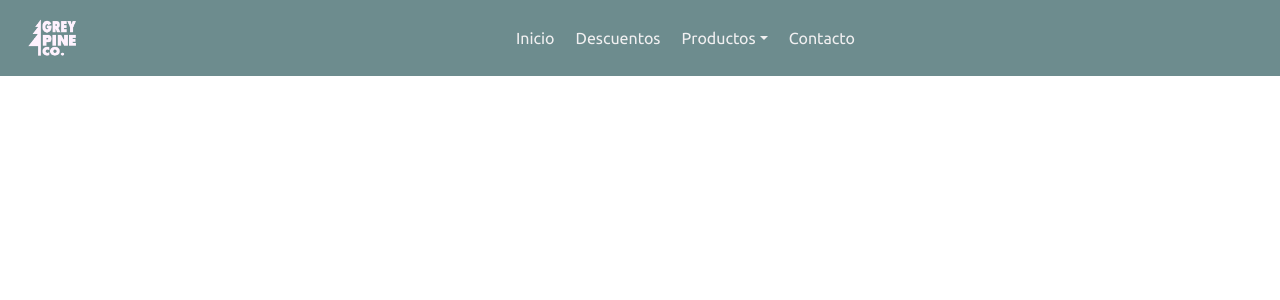
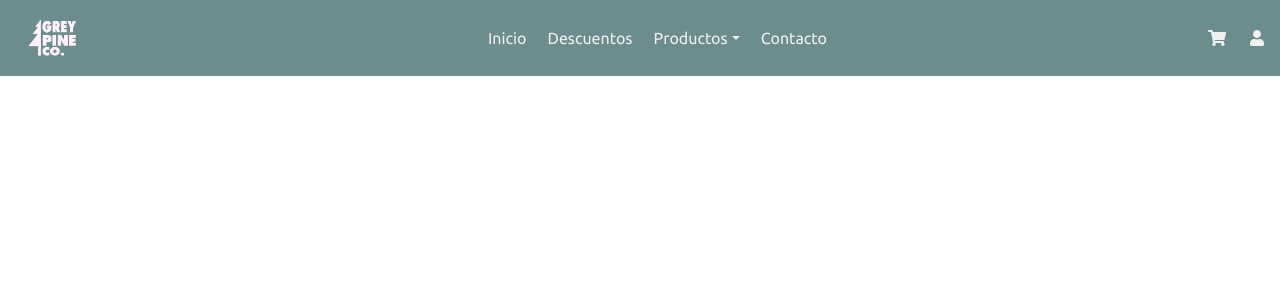
Before and after one commit to dperezlaborda/curso-coderhouse, a React (Create React App) app: page / in a window 1280 px wide. Shown: the top 300 px of the page. Built offline with nearby package versions, Linux system fonts and the light colour scheme.

Commit message:
se termina el responsive

```diff
--- a/package.json
+++ b/package.json
@@ -3,6 +3,9 @@
   "version": "0.1.0",
   "private": true,
   "dependencies": {
+    "@fortawesome/fontawesome-svg-core": "^1.2.32",
+    "@fortawesome/free-solid-svg-icons": "^5.15.1",
+    "@fortawesome/react-fontawesome": "^0.1.14",
     "@testing-library/jest-dom": "^5.11.4",
     "@testing-library/react": "^11.1.0",
     "@testing-library/user-event": "^12.1.10",
--- a/src/components/NavBar.js
+++ b/src/components/NavBar.js
@@ -4,17 +4,19 @@ import Nav from 'react-bootstrap/Nav';
 import NavDropdown from 'react-bootstrap/NavDropdown';
 import logo from '../images/logo.png';
 import '../styles/navbar.css';
+import { FontAwesomeIcon } from '@fortawesome/react-fontawesome';
+import { faShoppingCart, faUser } from '@fortawesome/free-solid-svg-icons';
 
 const NavBar = () => {
     return (
         <header id="header-area">
-                <Navbar expand="lg" fixed="top" className="navbar-dark">
+            <Navbar expand="md" fixed="top" className="navbar-dark">
                 <Navbar.Brand href="#home">
-                            <img src={logo} alt="logo de brand" className="d-inline-block align-top" width="70" height="50"/>
+                    <img src={logo} alt="logo de brand" className="d-inline-block align-top" width="70" height="50" />
                 </Navbar.Brand>
-                    <Navbar.Toggle aria-controls="basic-navbar-nav" className="custom-toggler"/>
+                <Navbar.Toggle aria-controls="basic-navbar-nav" className="custom-toggler ml-auto" />
                 <Navbar.Collapse id="basic-navbar-nav">
-                        <Nav  className="mx-auto">
+                    <Nav className="mx-auto">
                         <Nav.Link href="#home">Inicio</Nav.Link>
                         <Nav.Link href="#ofertas">Descuentos</Nav.Link>
                         <NavDropdown title="Productos" id="basic-nav-dropdown">
@@ -26,9 +28,10 @@ const NavBar = () => {
                         <Nav.Link href="#contact">Contacto</Nav.Link>
                     </Nav>
                 </Navbar.Collapse>
+                <FontAwesomeIcon icon={faShoppingCart} className="icon mr-4" />
+                <FontAwesomeIcon icon={faUser} className="icon" />
             </Navbar>
-        </header>
-
+        </header >
     )
 }
 
--- a/src/styles/navbar.css
+++ b/src/styles/navbar.css
@@ -1,9 +1,9 @@
 @import 'bootstrap/dist/css/bootstrap.min.css';
 
 #header-area{
+    box-sizing: border-box;
     height: 76px;
     width: 100vw;
-    box-sizing: border-box;
 }
 
 .navbar{
@@ -22,8 +22,8 @@
 .navbar-toggler:focus,
 .navbar-toggler:active,
 .navbar-toggler-icon:focus {
+    box-shadow: none;
     outline: none;
-    box-shadow: none;
 }
 
 .navbar-light .navbar-nav .nav-link{
@@ -45,8 +45,8 @@
 
 .dropdown-menu{
     background-color: #6d8c8e;
+    border: none;
     font-family: 'Ubuntu', sans-serif;
-    border: none;
     left: 35px;
 }
 
@@ -64,8 +64,17 @@
     transition: 0.1s ease-in-out;
 }
 
-@media (min-width: 992px){
-    .dropdown-item{
-        left: 35px;
+.icon{
+    color:#f1f0f1;
+    cursor:pointer;
+}
+
+.icon:hover{
+    color:#aec8ca;
+}
+
+@media (max-width: 768px){
+    .icon{
+        display:none;
     }
 }
```
Also changed, not shown: public/index.html (+4 -4 lines), 2 other files (tests, documents, lock files or other folders). Lines whose indentation alone changed are shown as unchanged.
